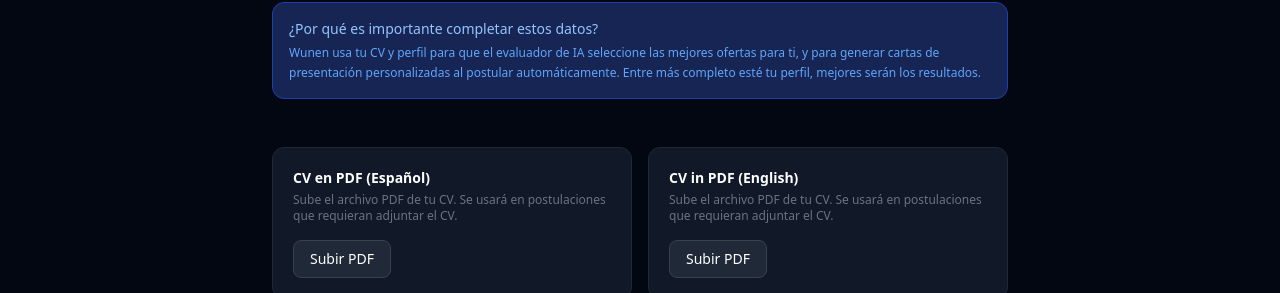
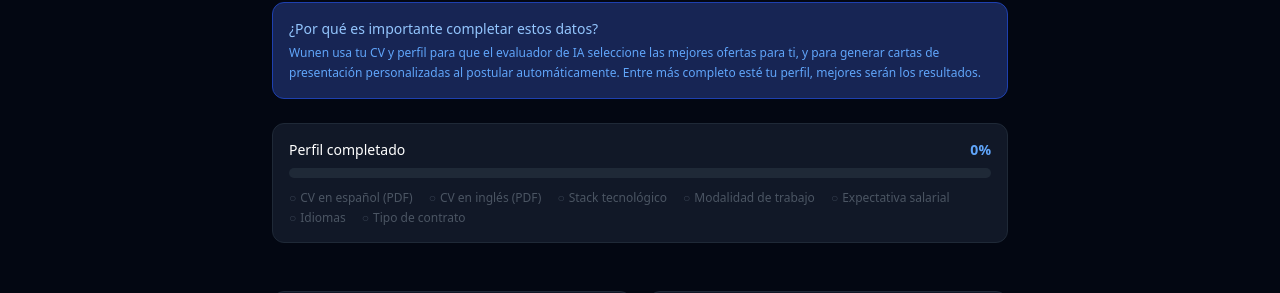
Before and after one commit to RodrigoMoya-dev/buscapega, a Next.js app in the folder docker/frontend/: page /about in a window 1280 px wide. Shown: the part 127-420 px from the top of the page. Built offline with nearby package versions, Linux system fonts and the light colour scheme; no server answers.

Commit message:
feat(web): indicador de porcentaje de llenado del perfil
Barra de progreso en Configura tu perfil que suma CV (es/en), stack, modalidad,
salario, idiomas y tipo de contrato (verde al 100%), con checklist de criterios.

Co-Authored-By: Claude Opus 4.8 <noreply@anthropic.com>

```diff
--- a/docker/frontend/app/about/page.tsx
+++ b/docker/frontend/app/about/page.tsx
@@ -1,6 +1,6 @@
 "use client";
 
-import { useEffect, useState, useRef } from "react";
+import { useEffect, useState, useRef, useMemo } from "react";
 import { getProfile, saveProfile, uploadCvPdf, cvPdfExists } from "@/lib/api";
 
 const LANG_LEVELS = ["Nativo", "C2", "C1", "B2", "B1", "A2", "A1"];
@@ -54,6 +54,23 @@ export default function AboutPage() {
     setTimeout(() => setSaved(false), 2000);
   }
 
+  // T12: porcentaje de llenado del perfil. Cada criterio aporta una fracción equitativa.
+  const completion = useMemo(() => {
+    const m = profile.work_modality;
+    const s = profile.salary;
+    const items: { label: string; done: boolean }[] = [
+      { label: "CV en español (PDF)", done: pdfEsExists },
+      { label: "CV en inglés (PDF)", done: pdfEnExists },
+      { label: "Stack tecnológico", done: profile.stack.some((t) => t.tech.trim() !== "") },
+      { label: "Modalidad de trabajo", done: !!(m.preference || m.acceptable || m.rejected) },
+      { label: "Expectativa salarial", done: Object.values(s).some((v) => String(v).trim() !== "") },
+      { label: "Idiomas", done: profile.languages.some((l) => l.language.trim() !== "") },
+      { label: "Tipo de contrato", done: profile.contract_type.trim() !== "" },
+    ];
+    const done = items.filter((i) => i.done).length;
+    return { pct: Math.round((done / items.length) * 100), done, total: items.length, items };
+  }, [profile, pdfEsExists, pdfEnExists]);
+
   return (
     <div className="max-w-3xl mx-auto px-4 py-10">
       <h1 className="text-2xl font-bold text-white mb-2">Configura tu perfil</h1>
@@ -65,6 +82,32 @@ export default function AboutPage() {
           Entre más completo esté tu perfil, mejores serán los resultados.
         </p>
       </div>
+
+      {/* Indicador de porcentaje de llenado (T12) */}
+      {!loading && (
+        <div className="bg-gray-900 border border-gray-800 rounded-xl p-4 mb-6">
+          <div className="flex items-center justify-between mb-2">
+            <p className="text-sm font-medium text-white">Perfil completado</p>
+            <span className={`text-sm font-bold ${completion.pct === 100 ? "text-green-400" : "text-blue-400"}`}>
+              {completion.pct}%
+            </span>
+          </div>
+          <div className="h-2.5 w-full bg-gray-800 rounded-full overflow-hidden">
+            <div
+              className={`h-full rounded-full transition-all duration-500 ${completion.pct === 100 ? "bg-green-500" : "bg-blue-500"}`}
+              style={{ width: `${completion.pct}%` }}
+            />
+          </div>
+          <div className="flex flex-wrap gap-x-4 gap-y-1 mt-3">
+            {completion.items.map((it) => (
+              <span key={it.label} className={`text-xs flex items-center gap-1 ${it.done ? "text-gray-400" : "text-gray-600"}`}>
+                <span className={it.done ? "text-green-400" : "text-gray-700"}>{it.done ? "✓" : "○"}</span>
+                {it.label}
+              </span>
+            ))}
+          </div>
+        </div>
+      )}
 
       {loading ? (
         <div className="text-gray-500 text-center py-20">Cargando datos...</div>
```
